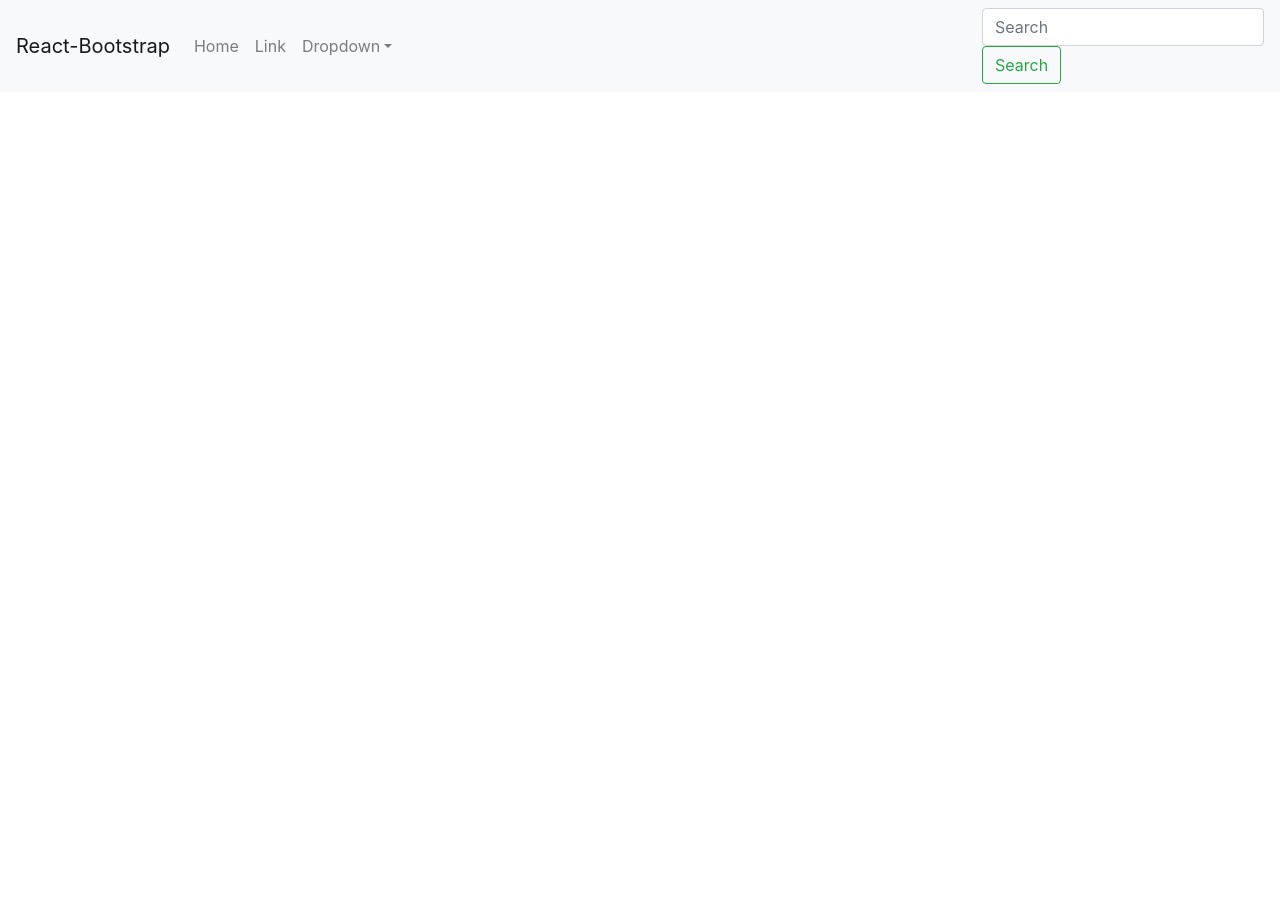
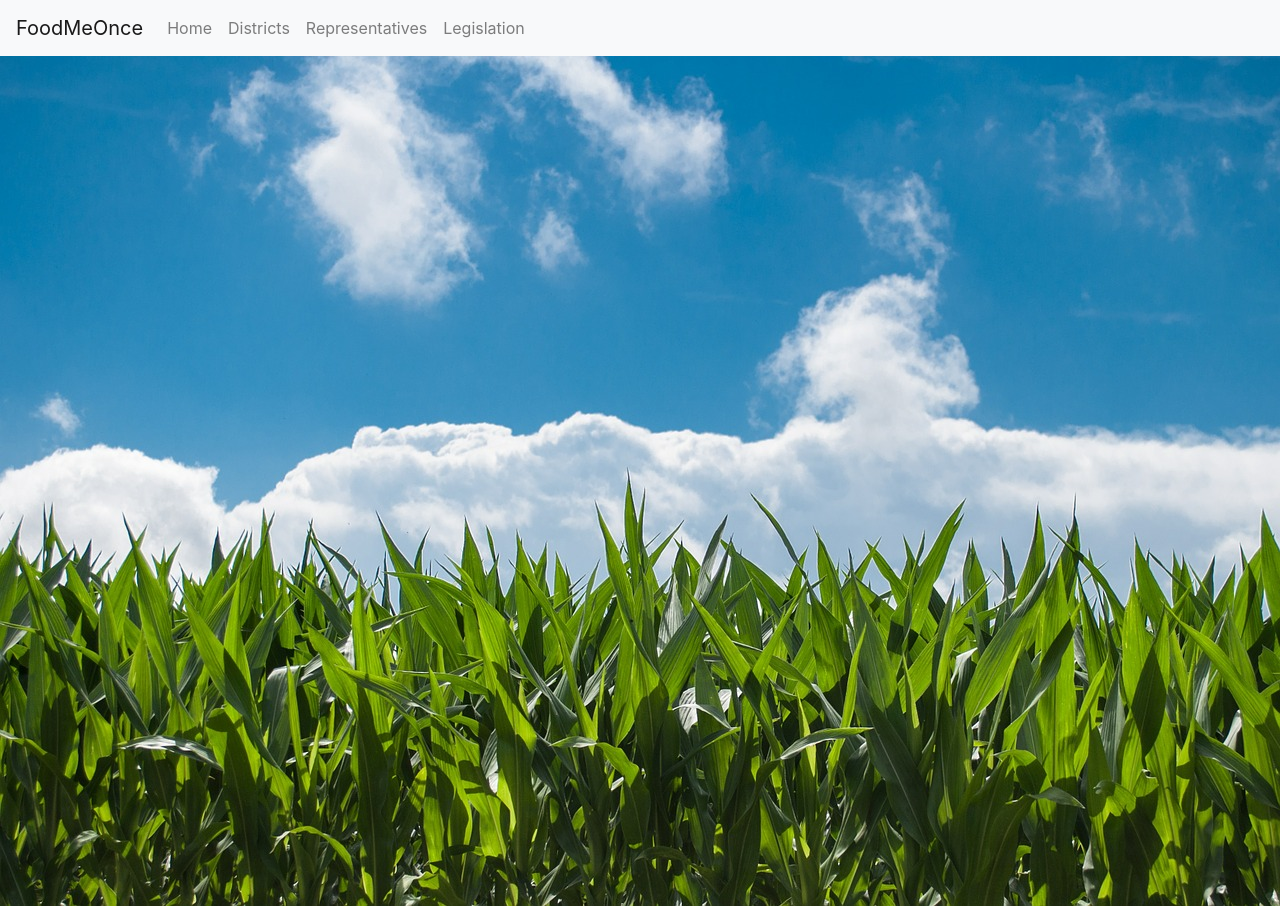
Before and after one commit to nithinp300/FoodMeOnce, a React (Create React App) app: page / in a window 1280 px wide. Before the commit the page ends 800 px from the top, so only its background shows below. Built offline with nearby package versions, Linux system fonts and the light colour scheme.

Commit message:
background

```diff
--- a/src/components/Page1.js
+++ b/src/components/Page1.js
@@ -1,30 +1,25 @@
 import React from 'react';
 import 'bootstrap/dist/css/bootstrap.min.css';
-import {Navbar, Nav, NavDropdown, Form, FormControl, Button} from 'react-bootstrap'
+import {Navbar, Nav} from 'react-bootstrap'
+import background from './cornField.jpg'
 
 function Page1() {
     return (
+        <div>
         <Navbar bg="light" expand="lg">
-        <Navbar.Brand href="#home">React-Bootstrap</Navbar.Brand>
+        <Navbar.Brand href="#home">FoodMeOnce</Navbar.Brand>
         <Navbar.Toggle aria-controls="basic-navbar-nav" />
         <Navbar.Collapse id="basic-navbar-nav">
             <Nav className="mr-auto">
             <Nav.Link href="/">Home</Nav.Link>
-            <Nav.Link href="/page2">Link</Nav.Link>
-            <NavDropdown title="Dropdown" id="basic-nav-dropdown">
-                <NavDropdown.Item href="/page2">Action</NavDropdown.Item>
-                <NavDropdown.Item href="/page2">Another action</NavDropdown.Item>
-                <NavDropdown.Item href="/page2">Something</NavDropdown.Item>
-                <NavDropdown.Divider />
-                <NavDropdown.Item href="/page2">Separated link</NavDropdown.Item>
-            </NavDropdown>
+            <Nav.Link href="/page2">Districts</Nav.Link>
+            <Nav.Link href="/page2">Representatives</Nav.Link>
+            <Nav.Link href="/page2">Legislation</Nav.Link>
             </Nav>
-            <Form inline>
-            <FormControl type="text" placeholder="Search" className="mr-sm-2" />
-            <Button variant="outline-success">Search</Button>
-            </Form>
         </Navbar.Collapse>
         </Navbar>
+        <img src={background} class="img-fluid" alt="Corn Field"/>
+        </div>
     );
 }
 
```
